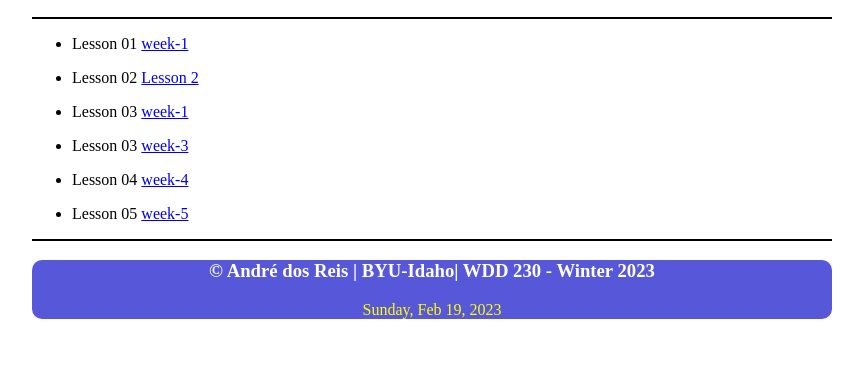
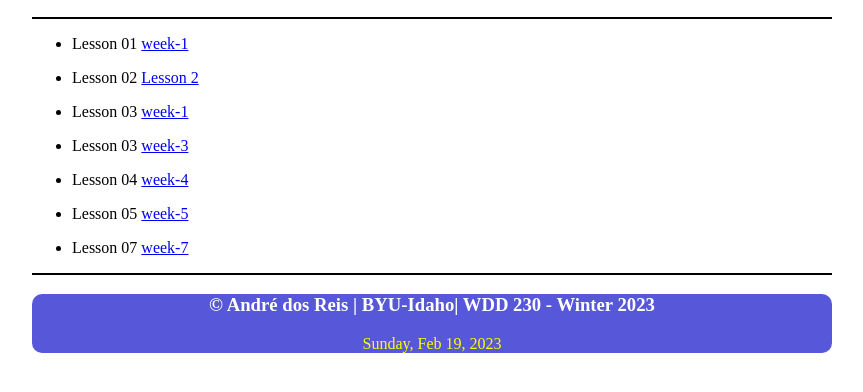
Before and after one commit to andredosreis/WDD230, a plain HTML site: page index.html in a window 1280 px wide. Shown: the part 216-608 px from the top of the page, without its empty margins (208-1071 px from the left). Drawn offline with Linux system fonts and the light colour scheme; files whose address does not match are found by name.

Commit message:
change principal page

```diff
--- a/index.html
+++ b/index.html
@@ -71,6 +71,13 @@
 
         </li>
     </ul>
+
+    <ul>
+      <li>
+         <span>Lesson 07</span> <a href="lesson-07/layzyload.html"> week-7</a>
+
+      </li>
+  </ul>
     <hr>
 
 
```
